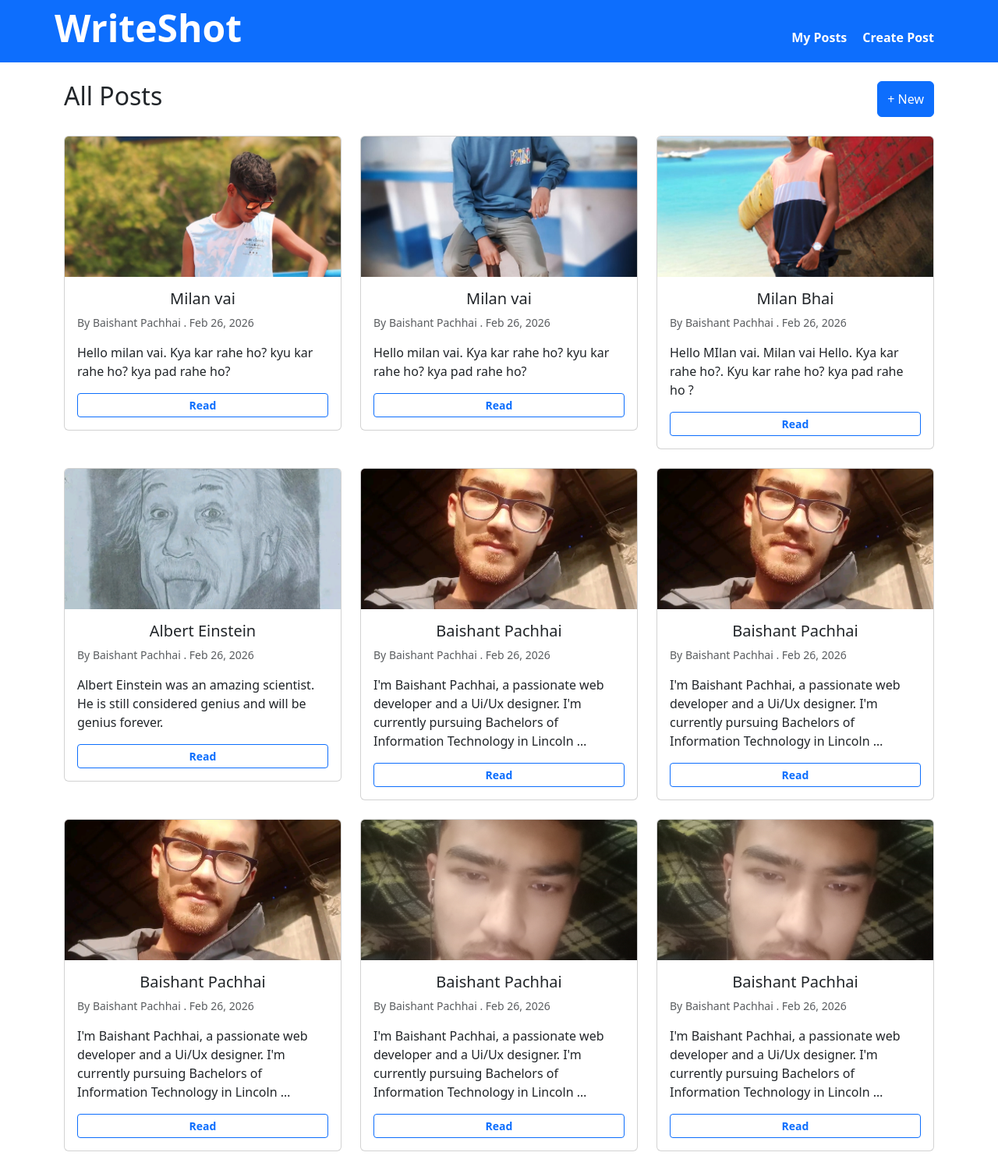
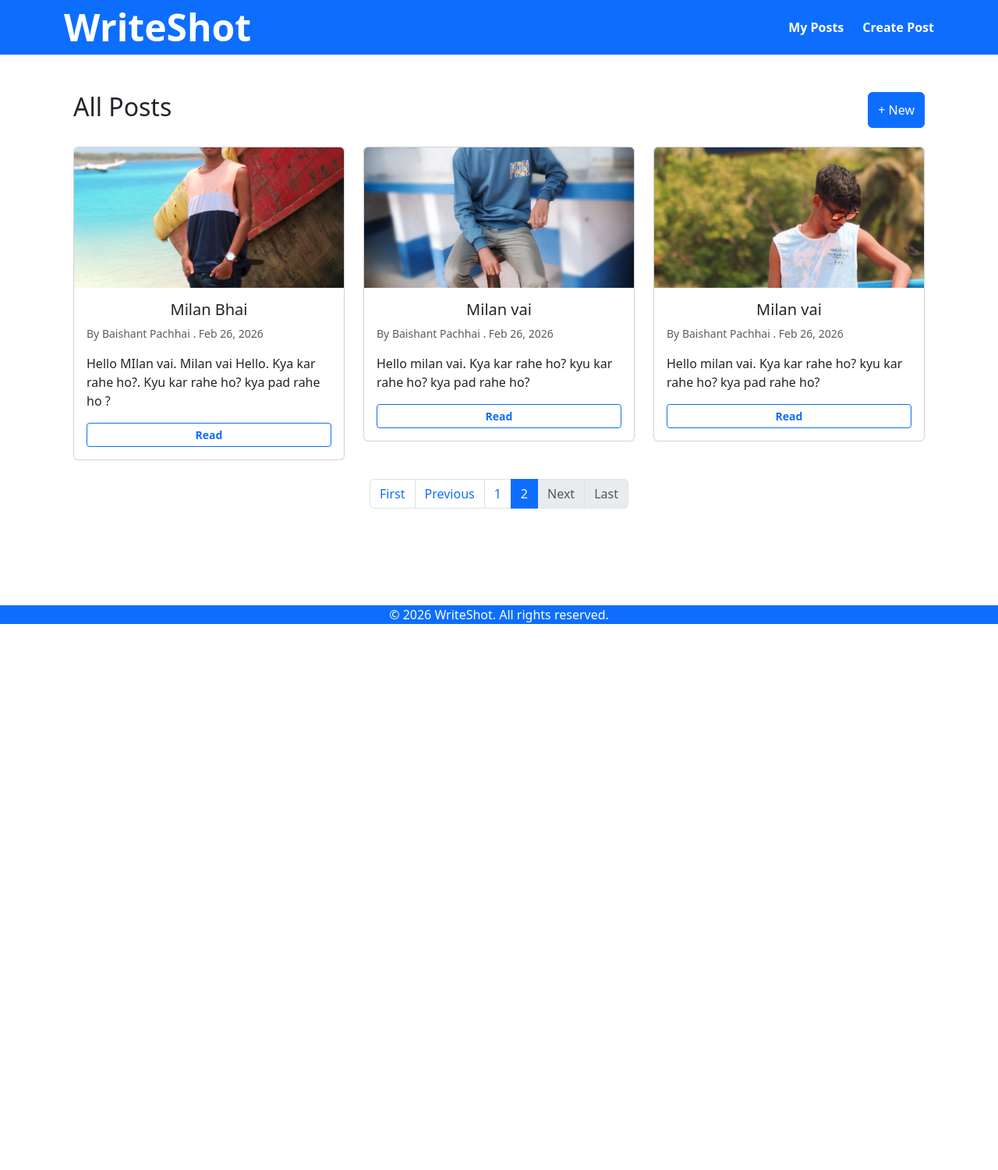
Before and after one commit to Baishant01/WriteShot--Blogging-with-Visuals, a Django app: page /?page=2 in a window 1280 px wide. Shown: the whole page at 78% size. After the commit the page ends 800 px from the top, so only its background shows below. Run offline with Django 5.2, Linux system fonts and the light colour scheme; data comes from the database, SQL or seed files in the repository; both versions use the stored data as it was after the commit.

Commit message:
Updated style

```diff
--- a/blog_app/templates/blog_app/base.html
+++ b/blog_app/templates/blog_app/base.html
@@ -3,57 +3,41 @@
 <head>
     <meta charset="UTF-8">
     <meta name="viewport" content="width=device-width, initial-scale=1.0">
-    <title>
-        {% block title %}
-            Document
-        {% endblock title %}
-    </title>
-    <link href="https://cdn.jsdelivr.net/npm/bootstrap@5.3.8/dist/css/bootstrap.min.css" rel="stylesheet" integrity="sha384-sRIl4kxILFvY47J16cr9ZwB07vP4J8+LH7qKQnuqkuIAvNWLzeN8tE5YBujZqJLB" crossorigin="anonymous">
+    <title>{% block title %}WriteShot{% endblock %}</title>
+
+    <!-- Bootstrap CSS -->
+    <link href="https://cdn.jsdelivr.net/npm/bootstrap@5.3.8/dist/css/bootstrap.min.css" rel="stylesheet">
+
 
     <style>
-        *{
-            margin: 0;
-            padding: 0;
-            box-sizing:border-box;
-        }
-        body{
-            width: 100%;
-        }
-        .nav{
-            margin: 0;
-            margin-inline:auto;
-            height: 10vh;
-            display: flex;
-            justify-content: space-between;
-            align-items:baseline;
-        }
-        #logo{
-            text-decoration:none;
-            font-size:3rem;
-            color:white;
-        }
-        nav ul{
-            display:flex;
-            justify-content:center;
-            align-items:baseline;
-            list-style-type: none;
-            gap:20px;
+        :root {
+            --navbar-height: 70px;
+            --footer-height: 60px;
         }
 
-        nav ul li a{
-            text-decoration:none;
-            color:white;
-            font-weight:bold;
+        body {
+            padding-top: var(--navbar-height);
+            padding-bottom: var(--footer-height);
+        }
+
+        .bg-brand {
+            background: linear-gradient(135deg, #667eea 0%, #764ba2 100%);
         }
     </style>
+</head>
+
+<body class="d-flex flex-column min-vh-100">
+
+    {% include 'blog_app/includes/navbar.html' %}
 
 
-</head>
-<body>
-    {% include 'blog_app/includes/navbar.html' %}
-    {% block content %}
+    <main class="container my-4 flex-grow-1">
+        {% block content %}{% endblock %}
+    </main>
 
-    {% endblock content %}
+    {% include 'blog_app/includes/footer.html' %}
 
+
+    <script src="https://cdn.jsdelivr.net/npm/bootstrap@5.3.8/dist/js/bootstrap.bundle.min.js"></script>
 </body>
 </html>
--- /dev/null
+++ b/blog_app/templates/blog_app/includes/footer.html
@@ -0,0 +1,5 @@
+<footer class="bg-primary position-fixed bottom-0 w-100">
+    <div class="container h-100 text-white d-flex justify-content-center align-items-center">
+            &copy; {% now "Y" %} WriteShot. All rights reserved.
+    </div>
+</footer>
--- a/blog_app/templates/blog_app/includes/navbar.html
+++ b/blog_app/templates/blog_app/includes/navbar.html
@@ -1,9 +1,24 @@
-<nav class="bg-primary">
-    <div class="container nav">
-        <a href="/" id="logo" class="fw-bold">WriteShot</a>
-        <ul>
-            <li><a href="{% url 'post_create' %}">My Posts</a></li>
-            <li><a href="{% url 'post_create' %}">Create Post</a></li>
+<nav class="bg-primary fixed-top w-100" style="height: 70px;">
+    <div class="container h-100 d-flex justify-content-between align-items-center">
+
+        <a href="/" class="text-white text-decoration-none">
+            <span class="fw-bold" style="font-size: 3rem;">WriteShot</span>
+        </a>
+
+
+        <ul class="d-flex gap-4 list-unstyled mb-0">
+            <li>
+                <a href="{% url 'post_list' %}"
+                   class="text-white fw-bold text-decoration-none">
+                    My Posts
+                </a>
+            </li>
+            <li>
+                <a href="{% url 'post_create' %}"
+                   class="text-white fw-bold text-decoration-none">
+                    Create Post
+                </a>
+            </li>
         </ul>
     </div>
 </nav>
--- /dev/null
+++ b/blog_app/templates/blog_app/includes/pagination.html
@@ -0,0 +1,53 @@
+{% if page_obj.has_other_pages %}
+    <nav aria-label="Page navigation" class="paginator">
+        <ul class="pagination justify-content-center">
+
+            {% if page_obj.has_previous %}
+                <li class="page-item">
+                    <a href="?page=1" class="page-link">First</a>
+                </li>
+                <li class="page-item">
+                    <a href="?page={{page_obj.previous_page_number}}" class="page-link">Previous</a>
+                </li>
+            {% else %}
+
+                <li class="page-item disabled">
+                    <span class="page-link">First</span>
+                </li>
+                <li class="page-item disabled">
+                    <span class="page-link">Previous</span>
+                </li>
+            {% endif %}
+
+            {% for num in page_obj.paginator.page_range %}
+                {% if page_obj.number == num %}
+                    <li class="page-item active" aria-current="page">
+                        <span class="page-link">{{ num }}</span>
+                    </li>
+                {% else %}
+                    <li class="page-item">
+                        <a href="?page={{ num }}" class="page-link">{{ num }}</a>
+                    </li>
+                {% endif %}
+            {% endfor %}
+
+            {% if page_obj.has_next %}
+                <li class="page-item">
+                    <a href="?page={{page_obj.next_page_number}}" class="page-link">Next</a>
+                </li>
+                <li class="page-item">
+                    <a href="?page={{page_obj.paginator.num_pages}}" class="page-link">Last</a>
+                </li>
+            {% else %}
+
+                <li class="page-item disabled">
+                    <span class="page-link">Next</span>
+                </li>
+                <li class="page-item disabled">
+                    <span class="page-link">Last</span>
+                </li>
+            {% endif %}
+
+        </ul>
+    </nav>
+{% endif %}
--- a/blog_app/templates/blog_app/post_form.html
+++ b/blog_app/templates/blog_app/post_form.html
@@ -13,6 +13,11 @@
     <div class="card p-2">
         <form action="" class="form" method="post" enctype="multipart/form-data">
             {% csrf_token %}
+            {% if form.instance.pk %}
+                    <p class="text-center bg-primary text-white fw-bold">Edit Post</p>
+            {% else %}
+                    <p class="text-center bg-primary text-white fw-bold">Create New Post</p>
+            {% endif %}
             {{form.as_p}}
             <div class="text-center">
                 <button type="submit" class="btn btn-primary">Submit</button>
--- a/blog_app/templates/blog_app/post_list.html
+++ b/blog_app/templates/blog_app/post_list.html
@@ -17,9 +17,9 @@
         {% endfor %}
     {% endif %}
 
-    {% if posts %}
+    {% if page_obj %}
         <div class="row">
-            {% for post in posts %}
+            {% for post in page_obj %}
                 <div class="col-md-4 mb-4">
                     <div class="card">
                         {% if post.image %}
@@ -33,7 +33,7 @@
                                 {{ post.created_at|date:"M d, Y" }}
                             </p>
                             <p class="card-text r-just">{{ post.content|truncatewords:20 }}</p>
-                            <a href="{% url 'post_details' post.pk %}" class="btn btn-sm btn-outline-primary w-100 fw-bold">
+                            <a href="{% url 'post_details' post.pk post.title %}" class="btn btn-sm btn-outline-primary w-100 fw-bold">
                                 Read
                             </a>
                         </div>
@@ -48,4 +48,7 @@
         </div>
     {% endif %}
 </div>
+
+{% include 'blog_app/includes/pagination.html' %}
+
 {% endblock content %}
--- a/blog_app/urls.py
+++ b/blog_app/urls.py
@@ -2,8 +2,8 @@ from django.urls import path
 from . import views
 urlpatterns = [
     path('', views.post_list, name='post_list' ),
-    path('post_details/<int:pk>/', views.post_details, name='post_details' ),
+    path('<int:pk>/<str:title>/post_details/', views.post_details, name='post_details' ),
     path('post_create/', views.post_create, name='post_create' ),
-    path('post_edit/<int:pk>', views.post_edit, name='post_edit' ),
-    path('post_delete/<int:pk>', views.post_delete, name='post_delete' ),
+    path('<int:pk>/<str:title>/post_edit/', views.post_edit, name='post_edit' ),
+    path('<int:pk>/<str:title>/post_delete/', views.post_delete, name='post_delete' ),
 ]
--- a/blog_app/views.py
+++ b/blog_app/views.py
@@ -2,20 +2,23 @@ from django.shortcuts import render, redirect, get_object_or_404
 from .forms import PostForm
 from .models import Post
 from django.contrib import messages
+from django.core.paginator import Paginator
 
 # Create your views here.
 
 def post_list (request):
-    posts = Post.objects.all().order_by('-created_at')
-    return render (request, 'blog_app/post_list.html', {'posts':posts})
+    posts = Post.objects.all().order_by('created_at')
+    paginator = Paginator(posts, 6)
+    page_no = request.GET.get('page')
+    page_obj = paginator.get_page(page_no)
+    return render (request, 'blog_app/post_list.html', {\
+        'page_obj':page_obj
+        })
 
-def post_details (request, pk):
-    post = get_object_or_404(Post, pk=pk)
-    if post:
-        return render (request, 'blog_app/post_detail.html', {'post':post})
-    else:
-        messages.error(request, 'Error while fetching details...')
-    return render (request, 'blog_app/post_list.html')
+def post_details (request, pk, title):
+    post = get_object_or_404(Post, pk=pk, title=title)
+
+    return render (request, 'blog_app/post_detail.html', {'post':post})
 
 def post_create (request):
     if request.method == "POST":
@@ -30,8 +33,8 @@ def post_create (request):
         form = PostForm()
     return render (request, 'blog_app/post_form.html', {'form':form})
 
-def post_edit (request, pk):
-    post_obj = get_object_or_404(Post, pk=pk)
+def post_edit (request, pk, title):
+    post_obj = get_object_or_404(Post, pk=pk, title=title)
     old_image = post_obj.image
     if request.method == "POST":
         form = PostForm(request.POST, request.FILES, instance=post_obj)
@@ -42,7 +45,7 @@ def post_edit (request, pk):
                     old_image.delete(save=False)
 
             messages.success(request, 'Post updated successfully!')
-            return redirect('post_details', pk=post_obj.pk)
+            return redirect('post_details', pk=post_obj.pk, title=post_obj.title)
         else:
             messages.error(request, 'Error while updating post...')
     else:
@@ -52,8 +55,8 @@ def post_edit (request, pk):
         'form':form,
         'post':post_obj
     })
-def post_delete (request, pk):
-    post_obj = get_object_or_404(Post, pk=pk)
+def post_delete (request, pk, title):
+    post_obj = get_object_or_404(Post, pk=pk, title=title)
     if request.method == 'POST':
         # To delete images from media folder if available
         if post_obj.image:
```
Also changed, not shown: blog_app/templates/blog_app/post_confirm_delete.html (+7 -3 lines), blog_app/templates/blog_app/post_detail.html (+4 -4 lines), db.sqlite3, media/post_images/1749181464010_8xxiW0a.jpg (added), media/post_images/1749181464010_Lyzkmoa.jpg (added), media/post_images/1749181464010_jgKeeLV.jpg (added), media/post_images/1749181601495.jpg (added), media/post_images/IMG_20250311_223746.jpg (added), media/post_images/IMG_20250311_223746_wi9c27Y.jpg (added), media/post_images/WhatsApp_Image_2026-02-26_at_9.34.57_PM.jpeg (added), media/post_images/WhatsApp_Image_2026-02-26_at_9.34.57_PM_1.jpeg (added), media/post_images/WhatsApp_Image_2026-02-26_at_9.34.57_PM_2.jpeg (added).
